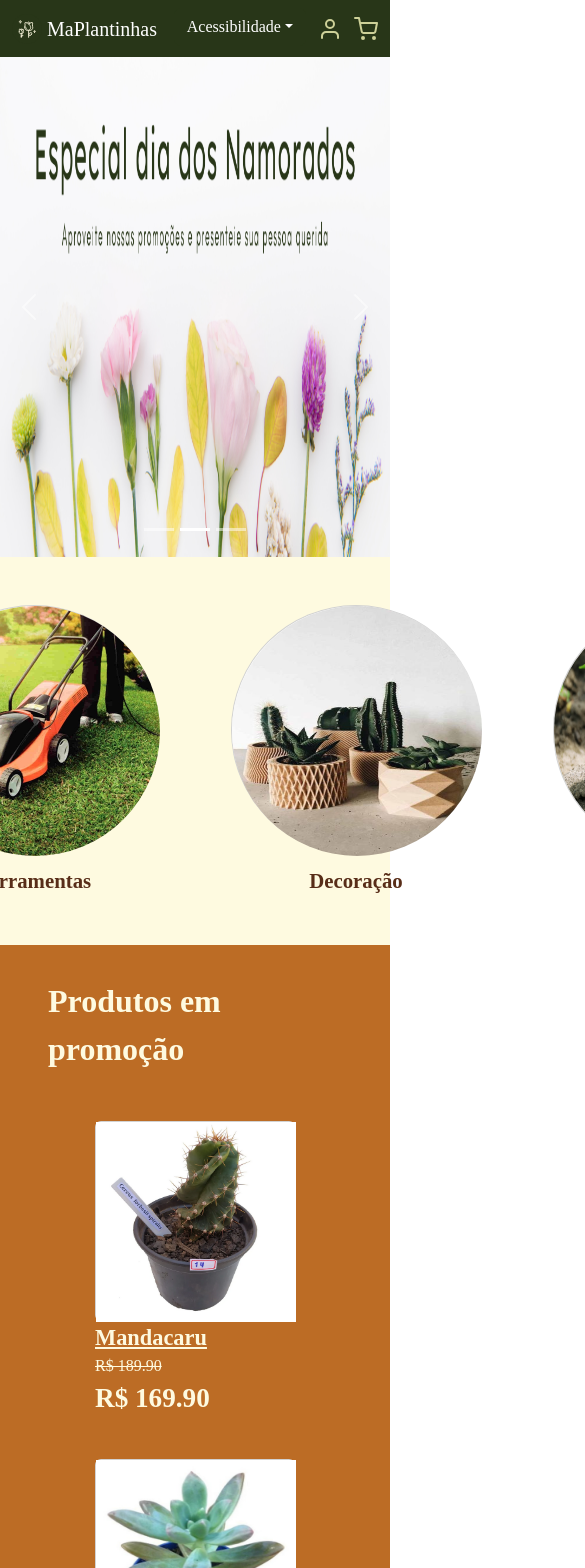
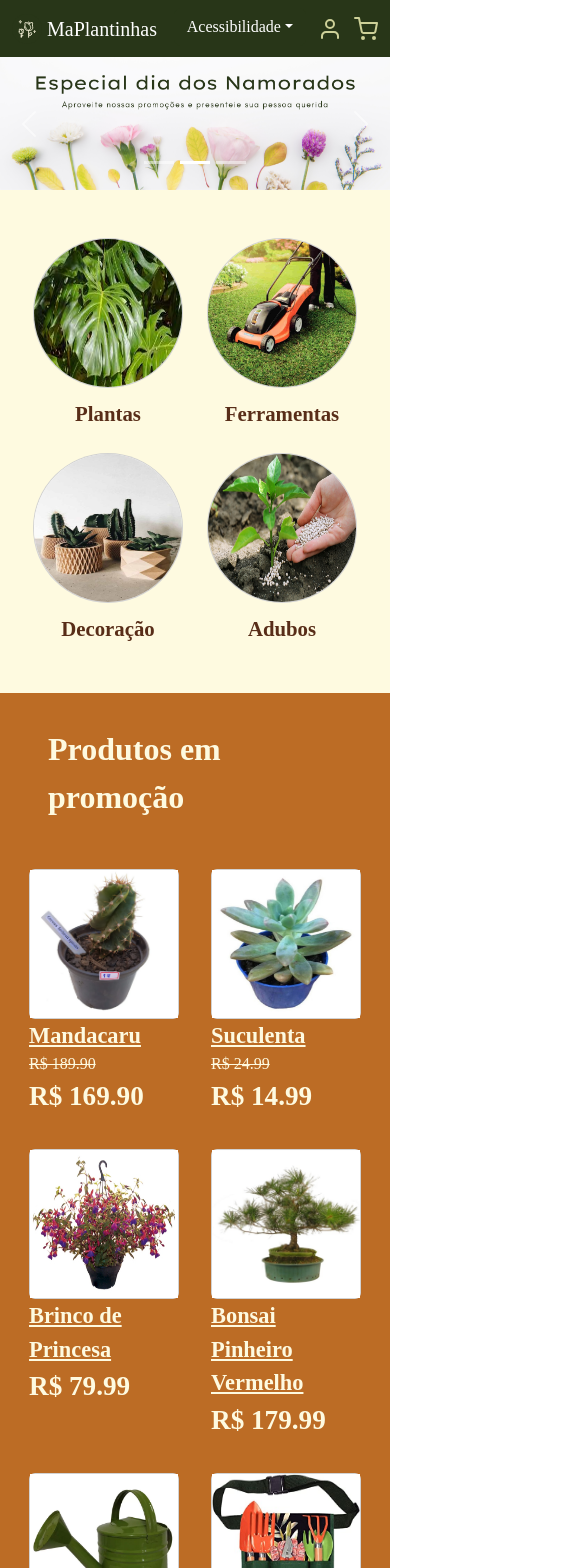
Before and after one commit to gabriellorencetti/ma-plantinhas, a Next.js app: page / in a window 390 px wide. Shown: the top 1568 px of the page, 585 px wide, since content can reach past the window. Built offline with nearby package versions, Linux system fonts and the light colour scheme.

Commit message:
Add more responsiveness on Home page

```diff
--- a/components/HomeCarousel.js
+++ b/components/HomeCarousel.js
@@ -11,6 +11,7 @@ function HomeCarousel() {
           alt="Logo do Maplantinhas, composto por duas flores, acompanhado da frase compre plantas sem sair de casa! e um fundo contendo uma costela de adão. "
           width={1920}
           height={500}
+          layout="responsive"
         />
         <Carousel.Caption>
           <h3></h3>
@@ -24,6 +25,7 @@ function HomeCarousel() {
           alt="Especial dia dos namorados, com o subtítulo Aproveite nossas promoções e presenteie sua pessoa querida e um fundo contendo sete flores de tipos e cores diversas e oito folhas amareladas. "
           width={1920}
           height={500}
+          layout="responsive"
         />
         <Carousel.Caption>
           <h3></h3>
@@ -37,6 +39,7 @@ function HomeCarousel() {
           alt="Entrega grátis, com o subtítulo Compre hoje e ganhe 10% de desconto na sua próxima compra. Ao lado esquerdo, há uma imagem de uma pessoa branca segurando um buquê de girassois."
           width={1920}
           height={500}
+          layout="responsive"
         />
         <Carousel.Caption>
           <h3></h3>
--- a/components/HomeCategories.js
+++ b/components/HomeCategories.js
@@ -9,14 +9,8 @@ function HomeCategoryItem({ src, alt, name }) {
   return (
     <div style={{ display: "flex", flexDirection: "column" }}>
       <Link href="/">
-        <Card style={{ width: "250px", height: "250px", borderRadius: "100%" }}>
-          <Image
-            alt={alt}
-            src={src}
-            width="250"
-            height="250"
-            style={{ borderRadius: "100%" }}
-          />
+        <Card className={styles.homeCategoriesItem}>
+          <Image alt={alt} src={src} fill style={{ borderRadius: "100%" }} />
         </Card>
       </Link>
       <div style={{}} className={styles.homeCategoriesName}>
--- a/components/Products.js
+++ b/components/Products.js
@@ -28,8 +28,8 @@ export default function Products({
         {product_list.slice(initial, final).map((el, id) => (
           <div className={styles.product} key={id}>
             <Link href="/productPage">
-              <Card style={{ width: "200px", height: "200px" }}>
-                <Image alt={el.alt} src={el.src} width="200" height="200" />
+              <Card className={styles.productCard}>
+                <Image alt={el.alt} src={el.src} fill />
               </Card>
             </Link>
             <div className={styles.productName}>{el.name}</div>
--- a/styles/Home.module.css
+++ b/styles/Home.module.css
@@ -3,8 +3,16 @@
   background-color: var(--color-beige);
   display: flex;
   justify-content: center;
+  flex-wrap: wrap;
   gap: 72px;
 }
+
+.homeCategoriesItem {
+  width: 225px;
+  height: 225px;
+  border-radius: 100%;
+}
+
 
 .homeProducts {
   padding: 3em 1em;
@@ -18,6 +26,36 @@
   display: flex;
   flex-direction: column;
   max-width: 200px;
+}
+
+.productCard {
+  width: 200px;
+  height: 200px;
+}
+
+@media (max-width: 707px) {
+  .homeCategories {
+    gap: 24px;
+
+  }
+
+  .homeCategoriesItem {
+    width: 150px;
+    height: 150px;
+  }
+
+  .homeProducts {
+    gap: 32px;
+  }
+
+  .product {
+    max-width: 150px;
+  }
+
+  .productCard {
+    width: 150px;
+    height: 150px;
+  }
 }
 
 .productsTitleLight {
```
